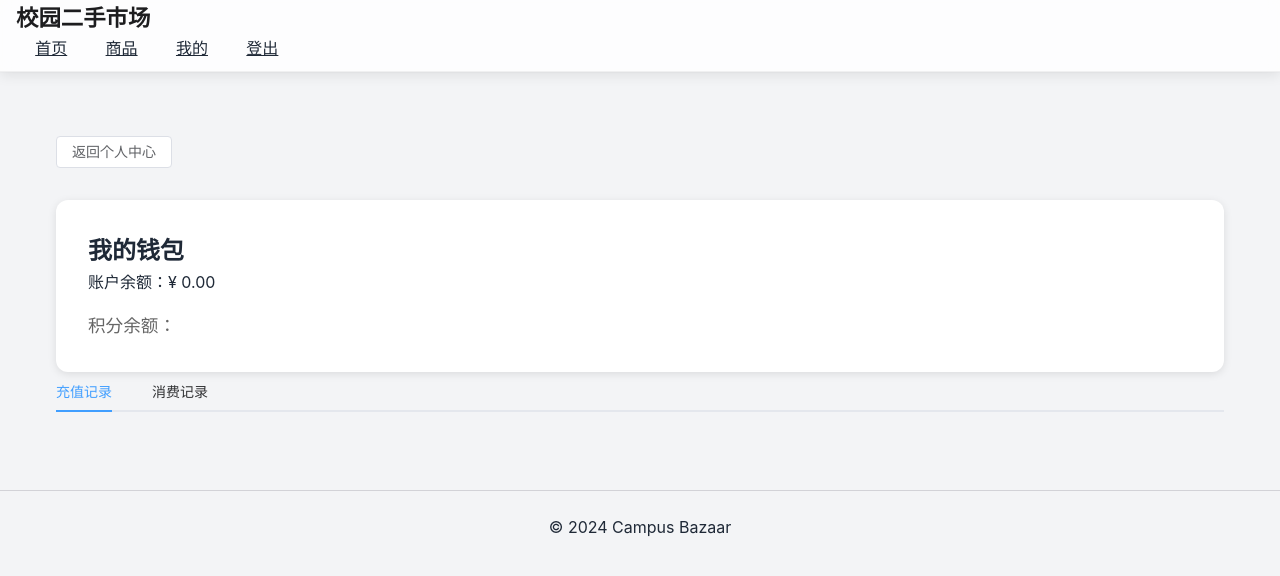
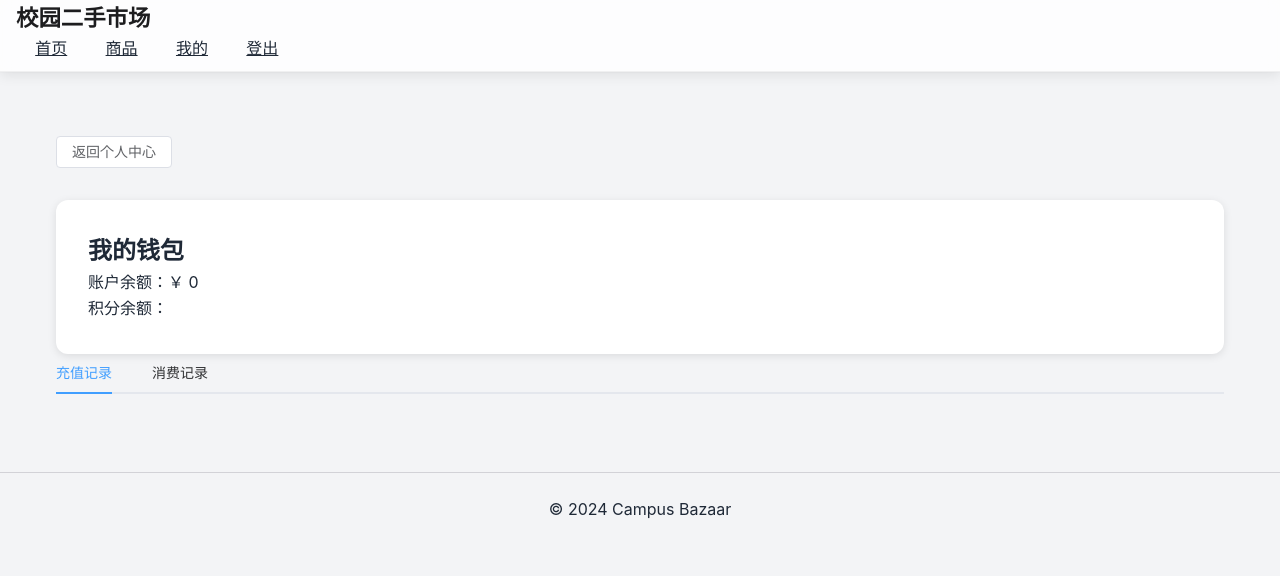
Before and after one commit to moyanislth/campus-bazaar-ui, a Vue app: page /wallet in a window 1280 px wide. Shown: the top 576 px of the page. Built offline with nearby package versions, Linux system fonts and the light colour scheme; sample sign-in values are in the browser's storage.

Commit message:
style(WalletView): 调整余额显示格式和积分样式
修改余额显示格式，去掉小数点后两位的固定显示，并调整积分区域的背景和阴影样式，以提升页面视觉效果。

```diff
--- a/src/views/WalletView.vue
+++ b/src/views/WalletView.vue
@@ -10,7 +10,7 @@
       <h2>我的钱包</h2>
       <div class="balance">
         <span class="label">账户余额：</span>
-        <span class="amount">¥ {{ balance.toFixed(2) }}</span>
+        <span class="amount">￥ {{ balance }}</span>
       </div>
       <div class="integral">
         <span class="label">积分余额：</span>
@@ -69,9 +69,9 @@ export default {
 
 <style scoped>
 .integral {
-  margin-top: 1rem;
-  font-size: 1.1em;
-  color: #666;
+  background: white;
+
+  box-shadow: 0 2px 8px rgb(255, 255, 255);
 }
 
 /* 样式参考现有ProfileView保持统一 */
```
